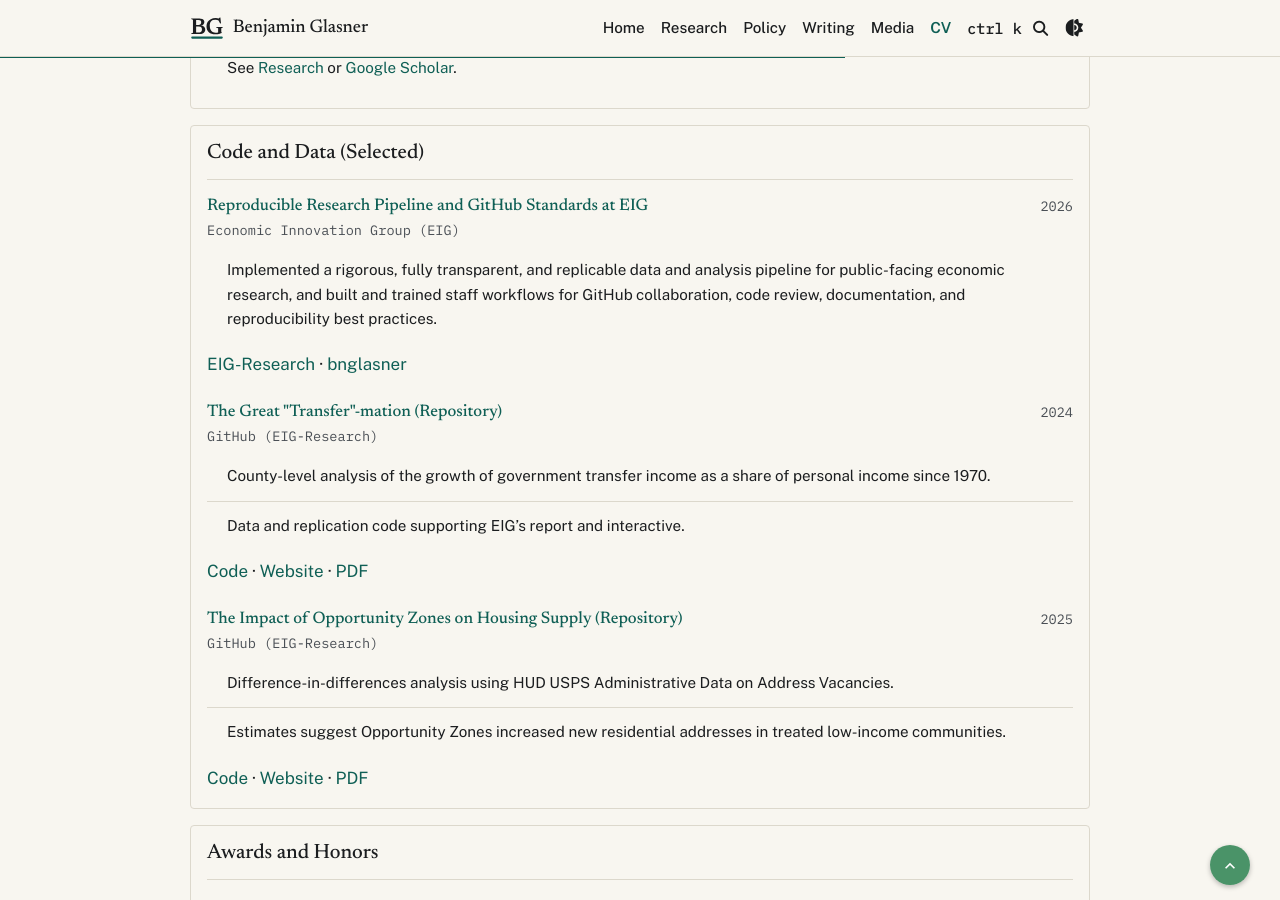
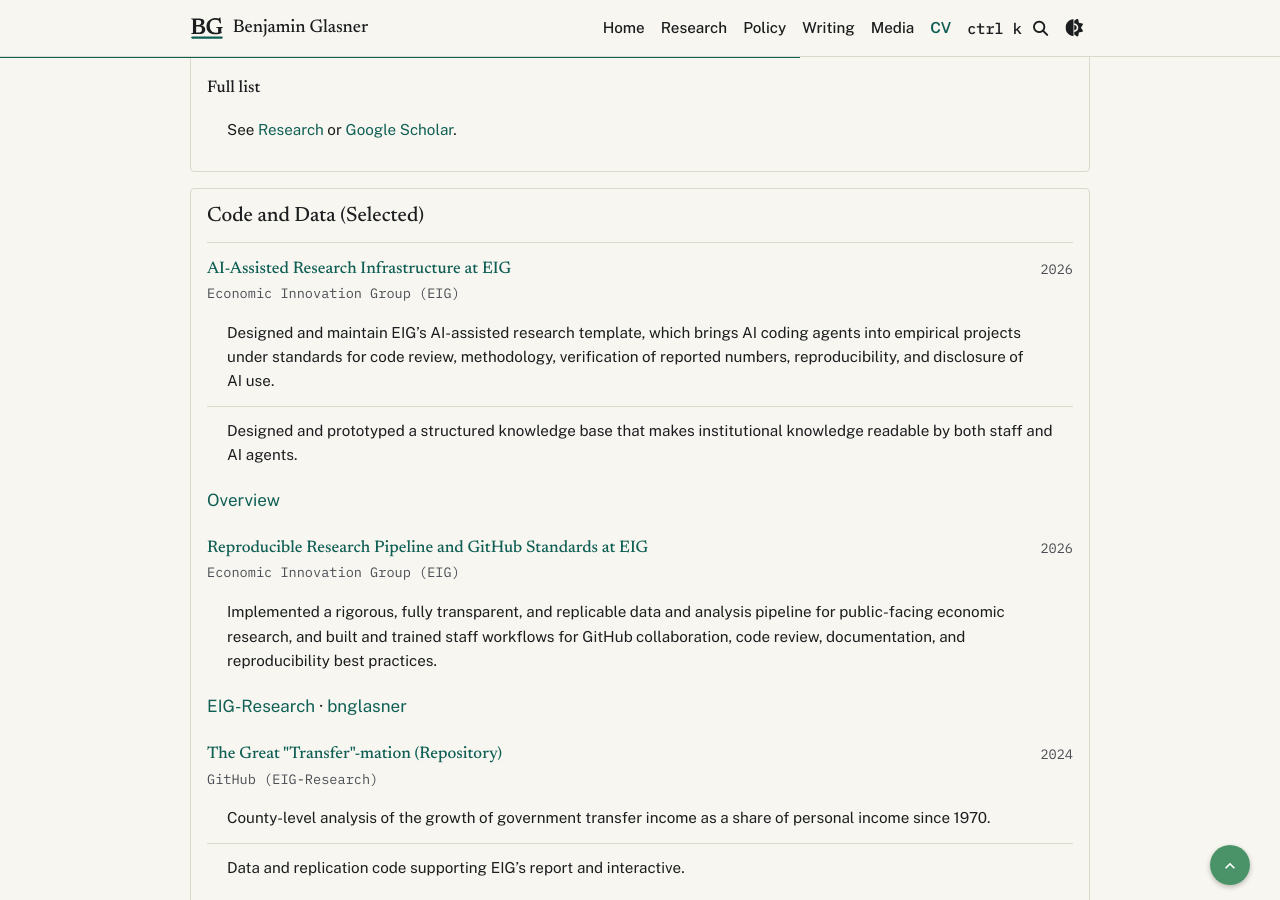
Before and after one commit to bnglasner/bnglasner.github.io, a Jekyll site: the page built from _pages/cv.md, in a window 1280 px wide and 900 px high, scrolled down 4031 px. Built offline with Jekyll 4.4.1, drawn with Linux system fonts in a browser that asks for light colours; library addresses are completed by our own code; some of the changed text lies outside the part shown.

Commit message:
feat: Add AI and research infrastructure page
Add an off-nav /ai-research/ page that describes, at a high level, the
AI-assisted research template and the institutional knowledge base built
at EIG, with principles for AI use, related writing, and a closing
disclosure that this site was built with AI help.

Link the page from the Code page, the Press page (new speaking topic and
a long-bio sentence), and the web CV (new Code and Data entry plus a
Methods and Tools row). Add AI and reproducible-research terms to the
Person knowsAbout list in _config.yml.

Co-Authored-By: Claude Opus 5.5 <noreply@anthropic.com>

```diff
--- a/_config.yml
+++ b/_config.yml
@@ -69,7 +69,18 @@ person:
   alumni_of:
     - University of Washington
     - Vassar College
-  knows_about: [labor economics, place-based policy, social policy, Opportunity Zones, Child Tax Credit, wage subsidies]
+  knows_about:
+    [
+      labor economics,
+      place-based policy,
+      social policy,
+      Opportunity Zones,
+      Child Tax Credit,
+      wage subsidies,
+      AI-assisted research,
+      AI agents in empirical research,
+      reproducible research,
+    ]
   image: /assets/img/prof_pic_color.jpg
   address_locality: Washington, D.C.
   work_url: https://eig.org/about-us/executive-team-staff/ben-glasner/
--- a/_data/cv.yml
+++ b/_data/cv.yml
@@ -17,6 +17,8 @@
       value: <a href="https://linktr.ee/bglasner" target="_blank" rel="noopener noreferrer">linktr.ee/bglasner</a>
     - name: Research Focus
       value: Labor markets; place-based policy; social-policy design and economic well-being.
+    - name: Methods and Tools
+      value: R, Stata, and Python; Git and GitHub; AI coding agents (Claude Code) for research workflows; CPS, ACS, SIPP, and QCEW microdata; microsimulation.
 
 - title: Education
   type: time_table
@@ -154,6 +156,16 @@
 - title: Code and Data (Selected)
   type: time_table
   contents:
+    - title: <a href="/ai-research/">AI-Assisted Research Infrastructure at EIG</a>
+      institution: Economic Innovation Group (EIG)
+      year: 2026
+      description:
+        - Designed and maintain EIG's AI-assisted research template, which brings AI coding agents into empirical projects under standards for code review, methodology, verification of reported numbers, reproducibility, and disclosure of AI use.
+        - Designed and prototyped a structured knowledge base that makes institutional knowledge readable by both staff and AI agents.
+      linkitems:
+        - link: /ai-research/
+          linkname: Overview
+
     - title: <a href="https://github.com/EIG-Research" target="_blank" rel="noopener noreferrer">Reproducible Research Pipeline and GitHub Standards at EIG</a>
       institution: Economic Innovation Group (EIG)
       year: 2026
--- /dev/null
+++ b/_pages/ai-research.md
@@ -0,0 +1,96 @@
+---
+layout: page
+permalink: /ai-research/
+title: AI and research infrastructure
+description: "AI-assisted workflows for empirical economic research: a research template and an institutional knowledge base, built at the Economic Innovation Group."
+nav: false
+redesign_2026: true
+---
+
+{% comment %}
+Off-nav by design (the AI work is a second lane, not equal billing with the research):
+linked from the Code page, the Press page, and the CV.
+Ben's instruction (2026-11-14): describe both systems at a high level only. No internal
+repository names or links, component counts, test results, or project status. Keep it
+that way when editing.
+{% endcomment %}
+
+<p class="research-intro">
+  I build the systems Economic Innovation Group researchers use to do empirical work with AI agents, along with the guardrails that
+  keep that work checkable. The goal is faster research without weaker evidence: every number traceable to its source, every claim
+  reviewed, and the writing still done by people.
+</p>
+
+<div class="policy-section" id="research-template">
+  <h2>An AI-assisted research template</h2>
+  <p>
+    I designed and maintain EIG's AI-assisted research template, a common starting point for empirical projects. A researcher
+    describes the work in plain language, and an AI coding agent plans it, builds the data pipeline, and documents each step under
+    EIG's standards for code, methods, data, and figures.
+  </p>
+  <p>
+    Before work is released, the template puts it through structured review of the code, the methodology, and the numbers, including
+    checks for errors specific to AI, such as invented citations or variables. Finished projects can be released as replication
+    packages, so outside readers can trace each figure back to the data.
+  </p>
+</div>
+
+<div class="policy-section" id="knowledge-base">
+  <h2>A knowledge base for institutional memory</h2>
+  <p>
+    I also designed and prototyped a knowledge base that turns an organization's scattered knowledge — its publications, datasets,
+    proposals, and decisions — into one linked, structured record that both people and AI agents can read. Staff add to it by
+    describing what happened to an AI assistant instead of filling in forms. The same assistant can then answer questions about past
+    work and prepare briefings, with sources.
+  </p>
+</div>
+
+<div class="policy-section" id="principles">
+  <h2>Principles</h2>
+  <ul>
+    <li>
+      <strong>AI speeds up the pipeline, not the judgment.</strong> Research questions, methods choices, and conclusions stay with the
+      researcher.
+    </li>
+    <li>
+      <strong>Every number is checkable.</strong> Analyses run end to end from raw inputs, and review confirms that what the text says
+      matches what the code produces.
+    </li>
+    <li><strong>The writing is human.</strong> AI does not draft the prose of published work, and its role in the analysis is disclosed.</li>
+    <li>
+      <strong>Open by default.</strong> Released work ships with code and documentation; see
+      <a href="{{ '/repositories/' | relative_url }}">Code</a>.
+    </li>
+  </ul>
+</div>
+
+<div class="policy-section" id="writing">
+  <h2>Writing on AI and the economy</h2>
+  <ul class="policy-section__links">
+    <li>
+      <a href="https://agglomerations.eig.org/p/fat-bear-week-and-the-fate-of-the" target="_blank" rel="noopener noreferrer"
+        >Fat Bear Week and the Fate of the World</a
+      >
+      (with Nathan Goldschlag, Agglomerations, October 2025): AI, productivity, and the human-judgment problems that policy still has to
+      solve.
+    </li>
+  </ul>
+</div>
+
+<div class="policy-section" id="talks">
+  <h2>Talks and conversations</h2>
+  <p>
+    Requests to discuss this work with research teams, conferences, and panels are welcome. Contact details are on
+    <a href="{{ '/press/' | relative_url }}">Press and speaking</a>.
+  </p>
+</div>
+
+<div class="policy-section" id="disclosure">
+  <h2>A disclosure</h2>
+  <p>
+    In keeping with the principles above: this website was built and drafted with the help of AI agents. Consider it the one place
+    where the human-writing rule is relaxed, on the theory that no one has ever cited a personal website in a footnote. Every fact on
+    it was still checked against a source, and I reviewed every page. The em dashes, for the record, are mine — I was using them long
+    before the chatbots made them suspicious.
+  </p>
+</div>
--- a/_pages/press.md
+++ b/_pages/press.md
@@ -41,7 +41,9 @@ from the homepage hero, the Media page, and the footer.
     Benjamin Glasner is a Senior Economist at the Economic Innovation Group and an affiliate of the Center on Poverty and
     Social Policy at Columbia University. He studies U.S. labor markets, place-based policy, and the design of social
     programs. At EIG, he co-authored the 80-80 wage subsidy proposal with Adam Ozimek, led EIG's analysis of how
-    Opportunity Zones affected housing supply, and documents gaps in U.S. retirement-plan coverage.
+    Opportunity Zones affected housing supply, and documents gaps in U.S. retirement-plan coverage. He also designed EIG's
+    AI-assisted research template, which brings AI coding agents into empirical work under standards for review, reproducibility,
+    and disclosure.
   </p>
   <p>
     His peer-reviewed research on the minimum wage and gig work and on the expanded Child Tax Credit appears in the
@@ -109,6 +111,9 @@ from the homepage hero, the Media page, and the footer.
     <li>
       <a href="{{ '/bibliography/ozimek_lettieri_glasner_2024_american_worker/' | relative_url }}">The state of the American worker</a>
     </li>
+    <li>
+      <a href="{{ '/ai-research/' | relative_url }}">AI agents in empirical research: faster work without weaker evidence</a>
+    </li>
   </ul>
 </div>
 
--- a/_pages/repositories.md
+++ b/_pages/repositories.md
@@ -25,7 +25,8 @@ redesign_2026: true
 </p>
 <p class="measure">
   I extend the same workflow to the teams I collaborate with, coaching colleagues on the Git, code review, and
-  documentation practices that make a public repository worth publishing.
+  documentation practices that make a public repository worth publishing. The same standard now governs AI-assisted work; see
+  <a href="{{ '/ai-research/' | relative_url }}">AI and research infrastructure</a>.
 </p>
 
 {% include axis-rule.liquid %}
```
